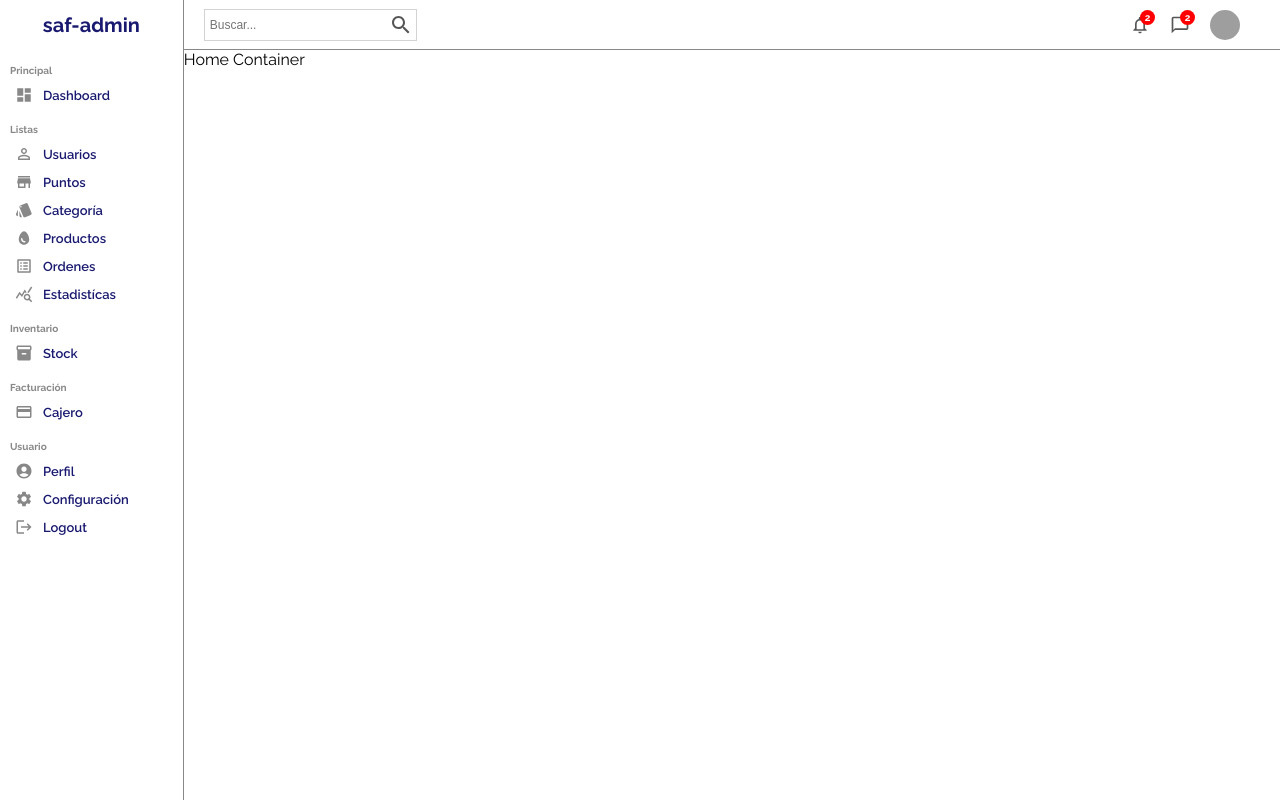
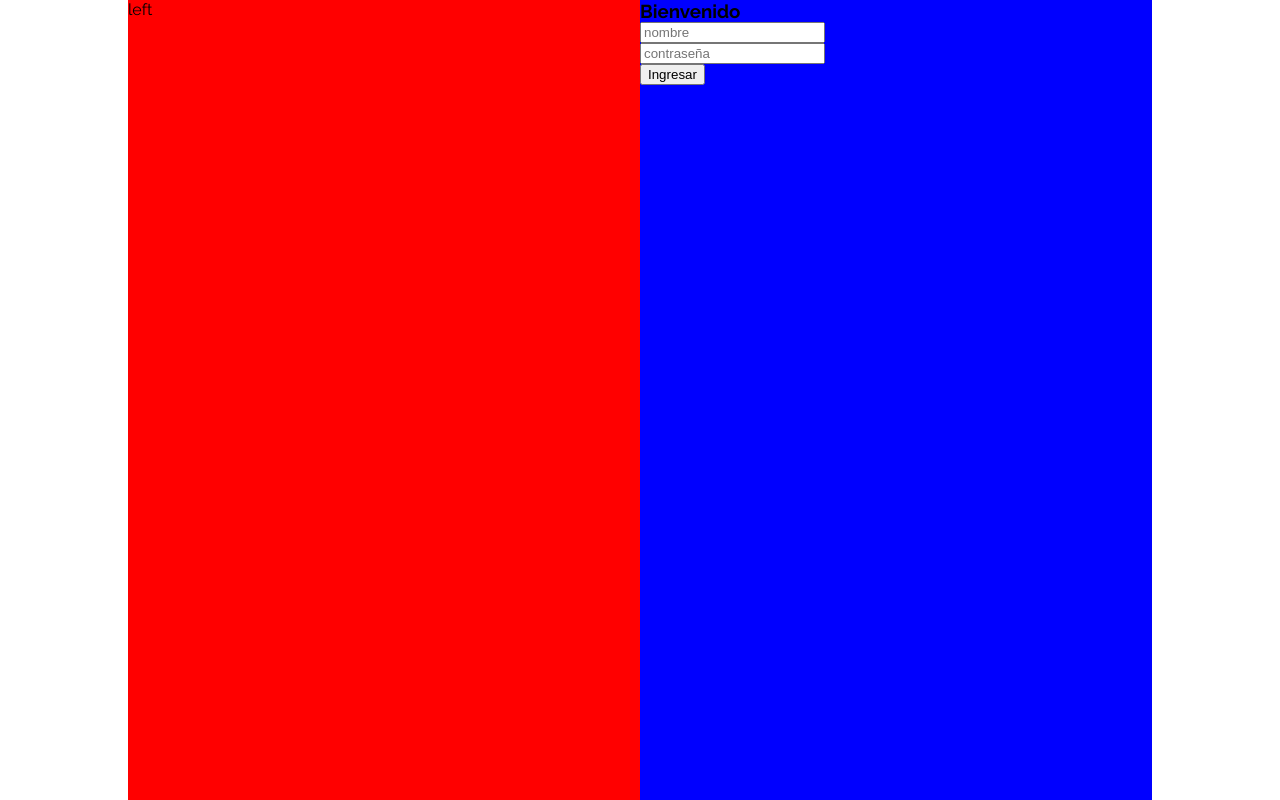
Before and after one commit to rstonutti/react-saf-admin, a React (Vite) app: page /auth/login in a window 1280 px wide. Before the commit this address led to /. Built offline with nearby package versions, Linux system fonts and the light colour scheme; grey boxes are pictures that could not be loaded.

Commit message:
Trabajando en las ordenes

```diff
--- a/src/pages/auth/Login.jsx
+++ b/src/pages/auth/Login.jsx
@@ -1,5 +1,43 @@
 import "./styles/login.scss";
 
 export const Login = () => {
-  return <div>Login</div>;
+  return (
+    <div className="container">
+      <div className="left">left</div>
+      <div className="right">
+        {/* DESDE ACA MIRAR LOS ESTILOS */}
+        <div className="p-4 bg-white shadow p-3 mb-5 bg-body rounded-3 w-auto auth">
+          <h3 className="mb-3 fw-bold text-center">Bienvenido</h3>
+
+          <form value="info" className="text-center">
+            <div className="text-center">
+              <input
+                className="form-control my-2"
+                type="text"
+                placeholder="nombre"
+
+              />
+              <span className="error">  </span>
+            </div>
+            <div className="text-center">
+              <input
+                className="form-control my-2"
+                type="password"
+                placeholder="contraseña"
+              />
+              <span className="error">  </span>
+            </div>
+            <button
+              className="btn btn-primary m-2"
+              type="submit"
+            >
+              Ingresar
+            </button>
+            <div className="mt-1">
+            </div>
+          </form>
+        </div>
+      </div>
+    </div>
+  );
 };
--- a/src/pages/auth/styles/login.scss
+++ b/src/pages/auth/styles/login.scss
@@ -0,0 +1,15 @@
+.container {
+    display: flex;
+    margin: 0 10%;
+    height: 100vh;
+
+    .left {
+        background-color: red;
+        width: 50%;
+    }
+
+    .right {
+        background-color: blue;
+        width: 50%;
+    }
+}
--- a/src/pages/dashboard/Cashier.jsx
+++ b/src/pages/dashboard/Cashier.jsx
@@ -14,7 +14,7 @@ import { TYPES } from "../../actions/shoppingActions";
 import { getAmount } from "../../helpers/amount";
 
 const Cashier = () => {
-  /* const [punto, setPunto] = useState([]); */
+  const [punto, setPunto] = useState("635abb0158786cb20862d056");
 
   const [reload, setReload] = useState(false);
 
@@ -30,10 +30,10 @@ const Cashier = () => {
     );
     const { productos } = await resp.json();
 
-    /* const respPuntos = await fetchSinToken("api/v1/puntos?desde=0&limite=20");
+    const respPuntos = await fetchSinToken("api/v1/puntos?desde=0&limite=20");
     const { puntos } = await respPuntos.json();
 
-    setPunto(puntos); */
+    setPunto(puntos);
 
     if (resp.ok) {
       setReload(false);
@@ -48,7 +48,7 @@ const Cashier = () => {
   const addCart = (id) => {
     dispatch({
       type: TYPES.ADD_TO_CART,
-      payload: id,
+      payload: { id, punto }
     });
   };
 
@@ -65,9 +65,9 @@ const Cashier = () => {
 
   const delFromCart = (id, all = false) => {
     if (all) {
-      dispatch({ type: TYPES.REMOVE_ALL_FROM_CART, payload: id });
+      dispatch({ type: TYPES.REMOVE_ALL_FROM_CART, payload: { id, punto } });
     } else {
-      dispatch({ type: TYPES.REMOVE_ONE_FROM_CART, payload: id });
+      dispatch({ type: TYPES.REMOVE_ONE_FROM_CART, payload: { id, punto } });
     }
   };
 
@@ -77,9 +77,10 @@ const Cashier = () => {
     });
   };
 
-  /* const handleChange = (e) => {
+  const handleChange = (e) => {
     console.log(e.target.value);
-  }; */
+    //setPunto(e.target.value)
+  };
 
   const submitOrder = async () => {
     if (cart.length != 0) {
@@ -140,13 +141,13 @@ const Cashier = () => {
       <div className="cashier-left">
         <div className="navbar">
           <h1>Soberanía Alimentaria Formoseña</h1>
-          {/* <select name="punto" id="punto" onChange={handleChange}>
+          <select name="punto" id="punto" onChange={handleChange}>
             {punto.map((element) => (
               <option key={element.uid} value={element.uid}>
                 {element.barrio}
               </option>
             ))}
-          </select> */}
+          </select>
         </div>
         <div className="navbar-categories">
           {categories.map((item) => (
--- a/src/reducers/shoppingReducer.js
+++ b/src/reducers/shoppingReducer.js
@@ -46,7 +46,7 @@ export function shoppingRecuder(state, action) {
     }
     case TYPES.ADD_TO_CART: {
       let { destino, ...newItem } = state.products.find(
-        (product) => product.uid === action.payload
+        (product) => product.uid === action.payload.id
       );
       //console.log(newItem);
 
@@ -55,7 +55,7 @@ export function shoppingRecuder(state, action) {
       let producto = state.products.find((item) => item.uid === newItem.uid);
 
       let { cantidad } = producto.destino.find(
-        (item) => item.punto === "635abb0158786cb20862d056"
+        (item) => item.punto === action.payload.punto
       );
 
       /* const cositas = state.products.map((items) =>
@@ -99,7 +99,7 @@ export function shoppingRecuder(state, action) {
                 ? {
                     ...items,
                     destino: items.destino.map((item) =>
-                      item.punto === "635abb0158786cb20862d056"
+                      item.punto === action.payload.punto
                         ? {
                             ...item,
                             cantidad:
@@ -119,7 +119,7 @@ export function shoppingRecuder(state, action) {
                 ? {
                     ...items,
                     destino: items.destino.map((item) =>
-                      item.punto === "635abb0158786cb20862d056"
+                      item.punto === action.payload.punto
                         ? { ...item, cantidad: item.cantidad - 1 }
                         : item
                     ),
@@ -135,16 +135,16 @@ export function shoppingRecuder(state, action) {
         ? {
             ...state,
             cart: state.cart.map((item) =>
-              item.uid === action.payload
+              item.uid === action.payload.id
                 ? { ...item, cantidad: item.cantidad - 1 }
                 : item
             ),
             products: state.products.map((items) =>
-              items.uid === action.payload
+              items.uid === action.payload.id
                 ? {
                     ...items,
                     destino: items.destino.map((item) =>
-                      item.punto === "635abb0158786cb20862d056"
+                      item.punto === action.payload.punto
                         ? { ...item, cantidad: item.cantidad + 1 }
                         : item
                     ),
@@ -156,11 +156,11 @@ export function shoppingRecuder(state, action) {
             ...state,
             cart: state.cart.filter((item) => item.uid !== action.payload),
             products: state.products.map((items) =>
-              items.uid === action.payload
+              items.uid === action.payload.id
                 ? {
                     ...items,
                     destino: items.destino.map((item) =>
-                      item.punto === "635abb0158786cb20862d056"
+                      item.punto === action.payload.punto
                         ? { ...item, cantidad: item.cantidad + 1 }
                         : item
                     ),
--- a/src/router/PrivateRoutes.jsx
+++ b/src/router/PrivateRoutes.jsx
@@ -4,7 +4,7 @@ import { Navigate } from "react-router-dom";
 //import { AuthContext } from '../auth/AuthContext';
 
 const user = {
-  logged: true,
+  logged: false,
 };
 
 export const PrivateRoutes = ({ children }) => {
--- a/src/router/PublicRoutes.jsx
+++ b/src/router/PublicRoutes.jsx
@@ -4,7 +4,7 @@ import { Navigate } from "react-router-dom";
 //import { AuthContext } from '../auth/AuthContext';
 
 const user = {
-  logged: true,
+  logged: false,
 };
 
 export const PublicRoutes = ({ children }) => {
```
Lines whose indentation alone changed are shown as unchanged.
